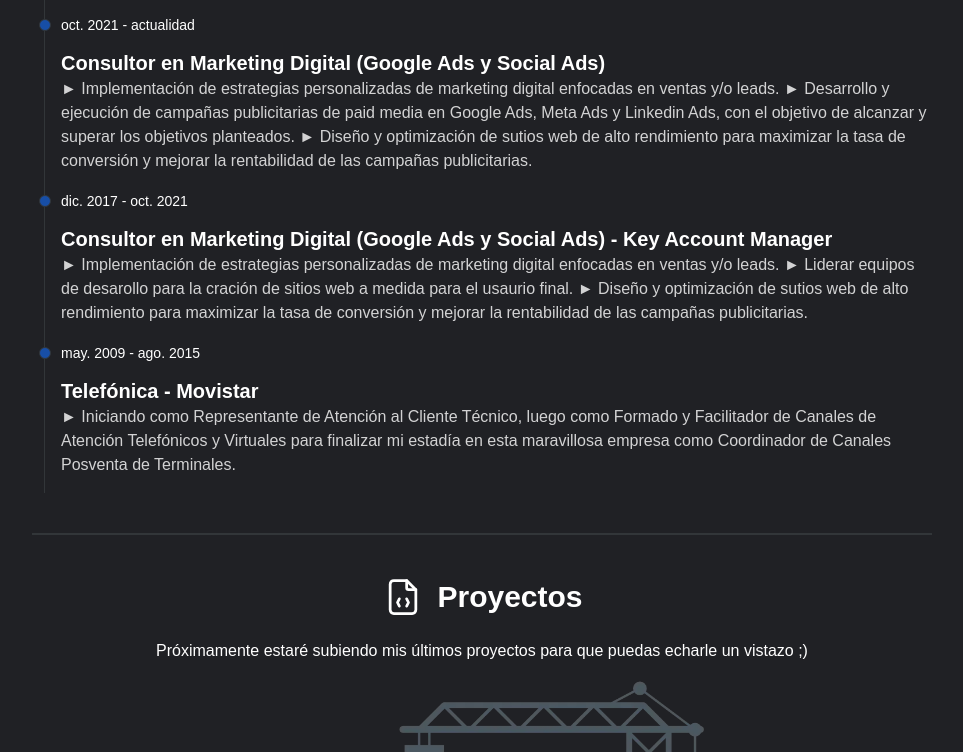
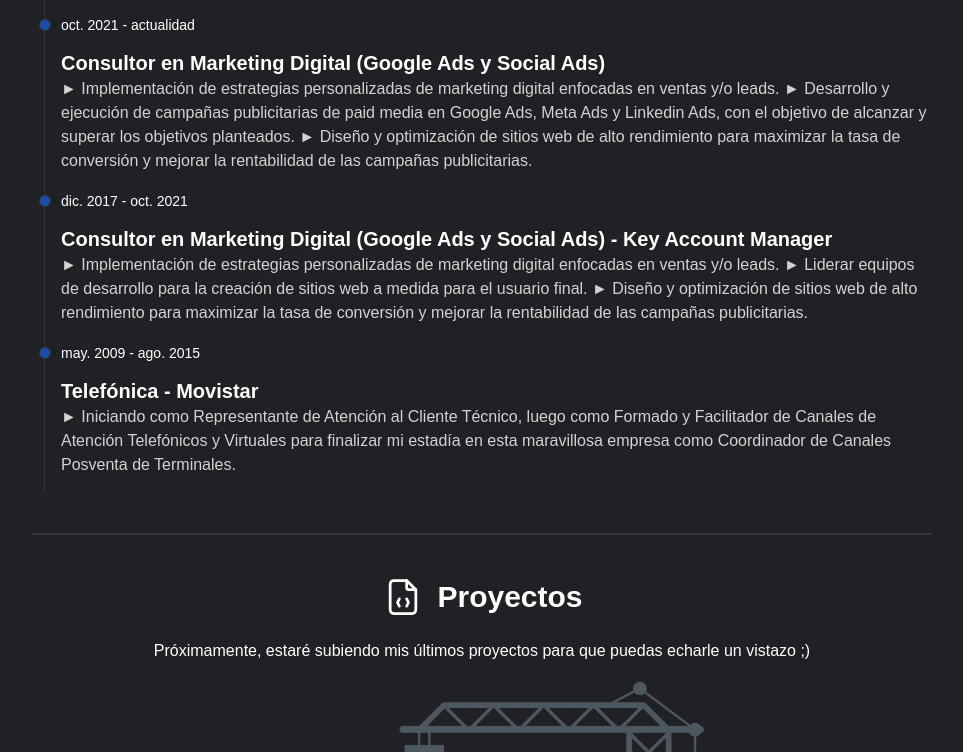
Before and after one commit to manugallegob/home-manugallegob, an Astro site: page / in a window 1280 px wide. Shown: the part 2048-2800 px from the top of the page, without its empty margins (158-1121 px from the left). Built offline with nearby package versions, Linux system fonts and the light colour scheme; Astro itself is replaced by a stand-in of ours.

Commit message:
corrección errores ortográficos

```diff
--- a/src/data/data-education.astro
+++ b/src/data/data-education.astro
@@ -37,7 +37,7 @@ export const EDUCATION: EducationEntity[] = [
   },
   {
     date: "2017 - 2018",
-    title: "Master en Marketing Digital",
+    title: "Máster en Marketing Digital y Publicidad Digital",
     university: 'AulaCM Escuela de Publicidad y Marketing Digital',
     // description: `
     // Community Management - Diseño Web en WordPress - Gestión de campañas Google Ads - Técnicas SEO - Creación de Contenidos Digitales - Google Analytics - Mes Freelance Tutorizado
--- a/src/data/data-experience.astro
+++ b/src/data/data-experience.astro
@@ -26,7 +26,7 @@ export const EXPERIENCE: ExperienceEntity[] = [
     description: `
     ► Implementación de estrategias personalizadas de marketing digital enfocadas en ventas y/o leads.
     ► Desarrollo y ejecución de campañas publicitarias de paid media en Google Ads, Meta Ads y Linkedin Ads, con el objetivo de alcanzar y superar los objetivos planteados.
-    ► Diseño y optimización de sutios web de alto rendimiento para maximizar la tasa de conversión y mejorar la rentabilidad de las campañas publicitarias.
+    ► Diseño y optimización de sitios web de alto rendimiento para maximizar la tasa de conversión y mejorar la rentabilidad de las campañas publicitarias.
     `,
   },
   {
@@ -34,8 +34,8 @@ export const EXPERIENCE: ExperienceEntity[] = [
     title: "Consultor en Marketing Digital (Google Ads y Social Ads) - Key Account Manager",
     description: `
     ► Implementación de estrategias personalizadas de marketing digital enfocadas en ventas y/o leads.
-    ► Liderar equipos de desarollo para la cración de sitios web a medida para el usaurio final.
-    ► Diseño y optimización de sutios web de alto rendimiento para maximizar la tasa de conversión y mejorar la rentabilidad de las campañas publicitarias.
+    ► Liderar equipos de desarrollo para la creación de sitios web a medida para el usuario final.
+    ► Diseño y optimización de sitios web de alto rendimiento para maximizar la tasa de conversión y mejorar la rentabilidad de las campañas publicitarias.
     `,
   },
   {
--- a/src/pages/index.astro
+++ b/src/pages/index.astro
@@ -159,7 +159,7 @@ import ProjectsIcon from "../icons/ProjectsIcon.astro";
         Proyectos
       </h2>
       <p class="text-center mb-4">
-        Próximamente estaré subiendo mis últimos proyectos para que puedas echarle un
+        Próximamente, estaré subiendo mis últimos proyectos para que puedas echarle un
         vistazo ;)
       </p>
       <div class="rounded-3xl m-auto w-[500px] ">
```
